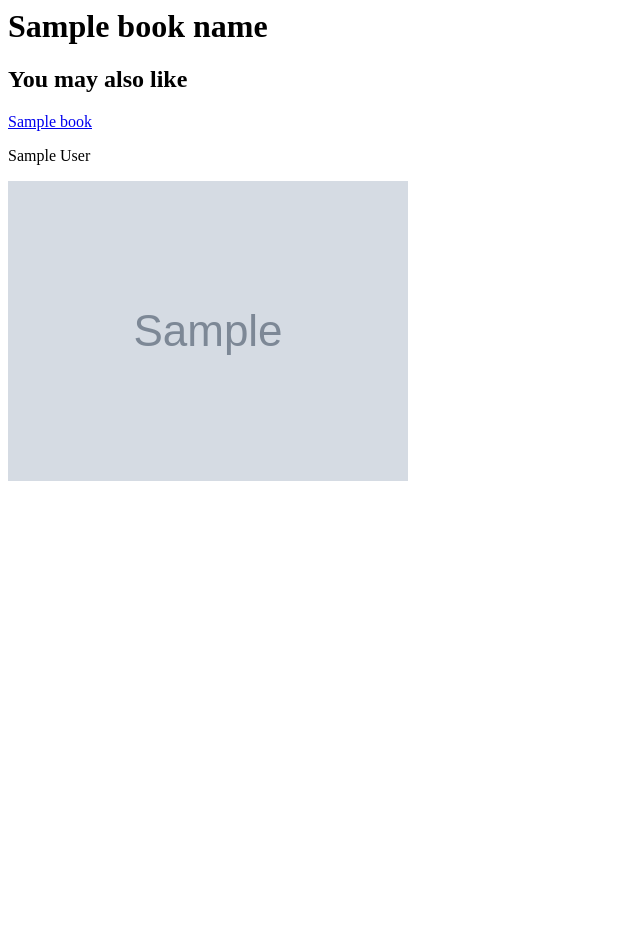
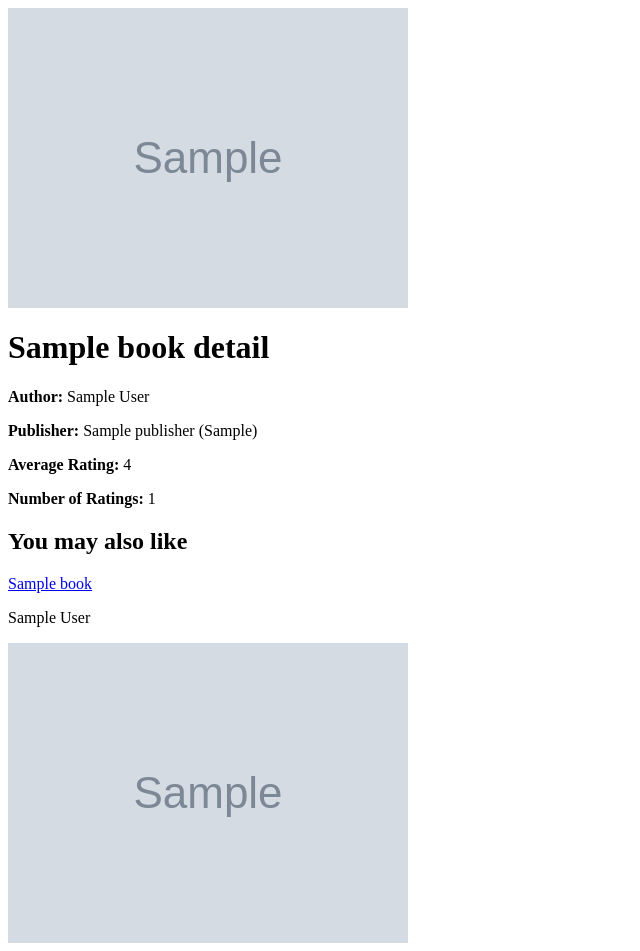
Before and after one commit to tejashree-choramale/book-recommendation-system, a Flask app: template templates/book.html in a window 1280 px wide. Shown: the whole page, without its empty margins (0-640 px from the left). Before the commit the page ends 481 px from the top, so only its background shows below. Run offline with Flask 3, Linux system fonts and the light colour scheme; the template is opened without the code that fills it: most values are stand-ins (such as "Sample title", 1, 10 or a date in 2020); grey boxes marked "Sample" are stand-in pictures; parts of the project's set-up code (start-up, migrations or seed data) failed here and were passed over.

Commit message:
Implement book details page and display ratings for the book

```diff
--- a/app.py
+++ b/app.py
@@ -6,9 +6,13 @@
 
 app = Flask(__name__)
 
+
+
 # Load our saved data
 pt = pickle.load(open('data/pt.pkl', 'rb'))
 books = pickle.load(open('data/books.pkl', 'rb'))
+
+print(books.columns)
 
 similarity = cosine_similarity(pt)
 
@@ -24,6 +28,9 @@
     'avg_rating': mean_ratings
 })
 
+print(books.columns)
+print(popularity_df.columns)
+
 popularity_df = popularity_df[popularity_df['num_ratings'] >= 10] # rejecting books with less than 10 ratings
 
 popularity_df['score'] = popularity_df['avg_rating'] * popularity_df['num_ratings']
@@ -37,8 +44,8 @@
 )
 
 popularity_df = popularity_df.drop_duplicates(subset='Book-Title', keep='first') #dropping duplicates
-
-top_10_popular = popularity_df.head(10)
+print("pop df" ,popularity_df.shape)
+top_10_popular = popularity_df.head(12)
 
 
 @app.route('/')
@@ -89,11 +96,46 @@
 
         fallback_books = fallback_books[:8]
 
+    book_details = None
+
+    # Get book info
+    book_row = books[books['Book-Title'] == book_name]
+
+    if not book_row.empty:
+        book_data = book_row.iloc[0]
+
+        # Default ratings
+        avg_rating = None
+        num_ratings = None
+
+        # Checking if info is present or not
+        rating_row = popularity_df[popularity_df['Book-Title'] == book_name]
+        if not rating_row.empty:
+            avg_rating = rating_row.iloc[0]['avg_rating']
+            num_ratings = rating_row.iloc[0]['num_ratings']
+        else:
+            avg_rating = None
+            num_ratings = None
+
+        # Combine into one dictionary
+        book_details = {
+            'Book-Title': book_data['Book-Title'],
+            'Book-Author': book_data['Book-Author'],
+            'Image-URL-L': book_data['Image-URL-L'],
+            'Year-Of-Publication': book_data['Year-Of-Publication'],
+            'Publisher': book_data['Publisher'],
+            'avg_rating': avg_rating,
+            'num_ratings': num_ratings
+        }
+
+
     return render_template (
         'book.html',
         book_name=book_name,
         exists=exists,
+        book_details=book_details,
         recommendations=recommendations,
+
         fallback_books=fallback_books
     )
 
--- a/templates/book.html
+++ b/templates/book.html
@@ -1,16 +1,19 @@
-<h1>{{ book_name }}</h1>
-<!--
-{%if exists%}
-  <h2>recs books</h2>
-  <ul>
-    {% for book in recommendations %}
-      <li>{{book}}</li>
-    {% endfor %}
-    </ul>
+{% if book_details %}
+    <img src="{{ book_details['Image-URL-L'] }}" alt="{{ book_details['Book-Title'] }}">
+    <h1>{{ book_details['Book-Title'] }}</h1>
+    <p><strong>Author:</strong> {{ book_details['Book-Author'] }}</p>
+    <p><strong>Publisher:</strong> {{ book_details['Publisher'] }} ({{ book_details['Year-Of-Publication'] }})</p>
+
+    {% if book_details['avg_rating'] %}
+        <p><strong>Average Rating:</strong> {{ book_details['avg_rating']| round(1) }}</p>
+        <p><strong>Number of Ratings:</strong> {{ book_details['num_ratings'] }}</p>
+    {% else %}
+        <p>No ratings available</p>
+    {% endif %}
+
 {% else %}
-  <p>I dont have recs for you</p>
+    <p>Book not found.</p>
 {% endif %}
--->
 
 {% if exists %}
   <h2>Recommended Books</h2>
--- a/templates/index.html
+++ b/templates/index.html
@@ -18,7 +18,9 @@
   {% for book in top_10_popular %}
   <div class="book-card">
     <img src="{{ book['Image-URL-L'] }}" alt="{{ book['Book-Title'] }}" width="150">
-    <h3>{{ book['Book-Title'] }}</h3>
+    <a href="/book/{{ book['Book-Title'] }}">
+        {{ book['Book-Title'] }}
+    </a>
     <p>by {{ book['Book-Author'] }}</p>
     <p>stars: {{ book['avg_rating'] | round(1) }} ({{ book['num_ratings'] }} ratings)</p>
   </div>
```
